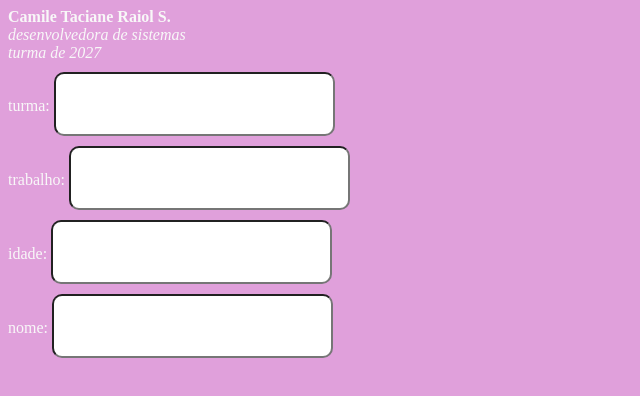
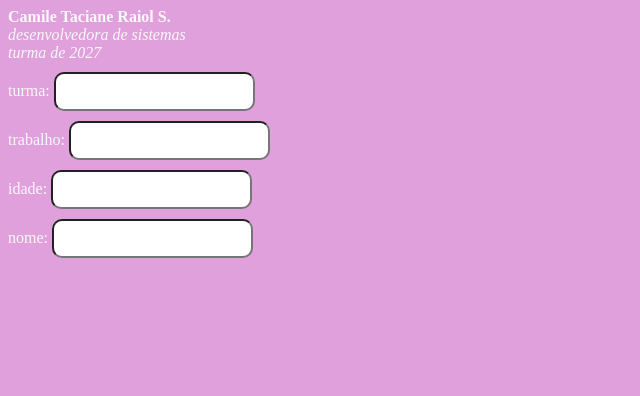
Before and after one commit to morfeu-cami/Back-end-1-atividade, a plain HTML site: page index.html in a window 1280 px wide. Shown: the whole page, without its empty margins (0-640 px from the left). Drawn offline with Linux system fonts and the light colour scheme.

Commit message:
Update style.css

```diff
--- a/style.css
+++ b/style.css
@@ -1,3 +1,5 @@
+
+
 
 body{
     background-color:rgb(224, 160, 219);
@@ -6,7 +8,7 @@ body{
     color:rgb(248, 248, 248)
 }
 input{
-    padding: 25px 50px 20px 50px;
+    padding: 10px 10px 10px 10px;
     border-radius: 10px;
     margin-top: 10px;
 }
```
